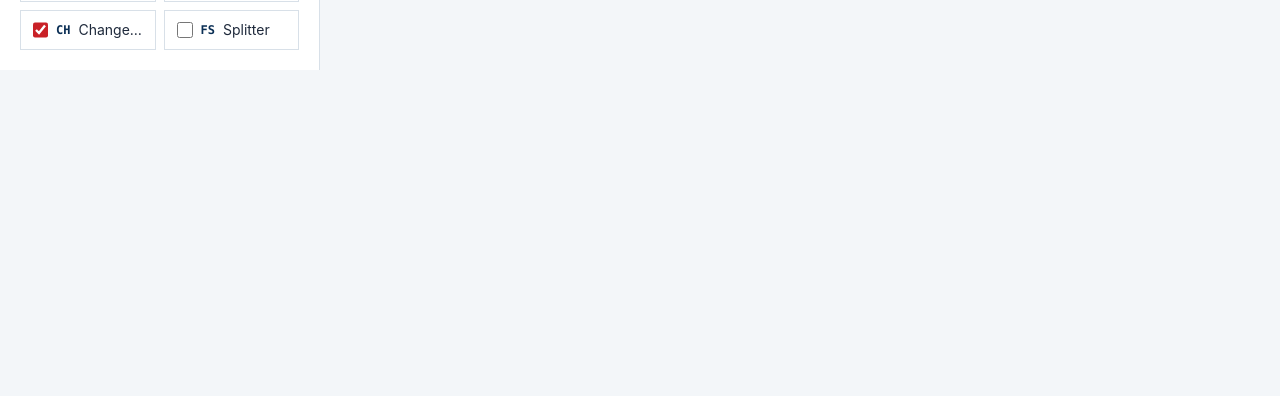
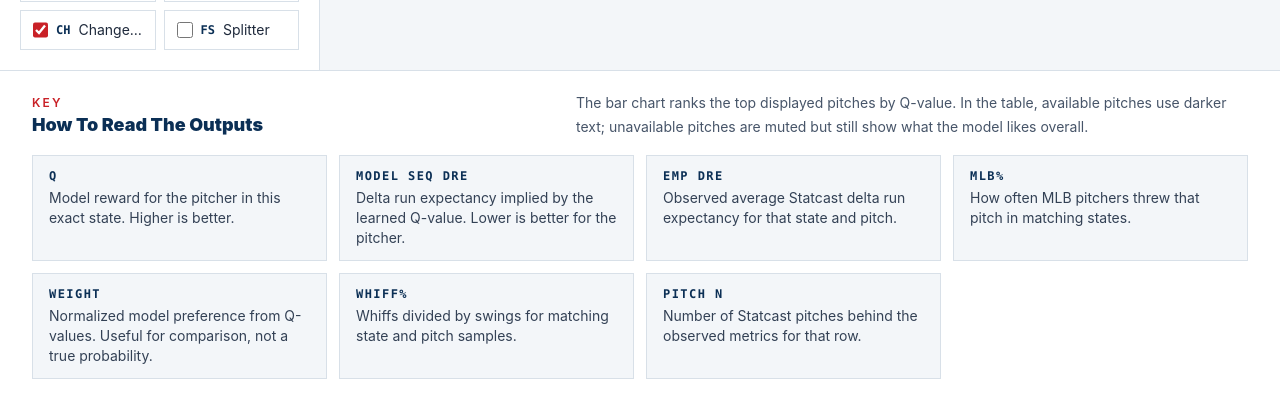
Before and after one commit to haydenkellington/Eclipse26Projectwebsite, a Next.js app in the folder frontend/: page / in a window 1280 px wide. Shown: the part 909-1305 px from the top of the page. Before the commit the page ends 979 px from the top, so only its background shows below. Built offline with nearby package versions, Linux system fonts and the light colour scheme; no server answers.

Commit message:
Add dashboard value key

```diff
--- a/frontend/app/page.tsx
+++ b/frontend/app/page.tsx
@@ -4,6 +4,7 @@ import { useEffect, useMemo, useState } from "react";
 import { ComparisonPanel } from "@/components/ComparisonPanel";
 import { ControlPanel } from "@/components/ControlPanel";
 import { RecommendationPanel } from "@/components/RecommendationPanel";
+import { ValueKey } from "@/components/ValueKey";
 import { fetchRecommendation } from "@/lib/api";
 import type { RecommendationRequest, RecommendationResponse } from "@/lib/types";
 
@@ -78,6 +79,7 @@ export default function Home() {
         />
         <ComparisonPanel recommendation={recommendation} />
       </div>
+      <ValueKey />
     </div>
   );
 }
--- /dev/null
+++ b/frontend/components/ValueKey.tsx
@@ -0,0 +1,60 @@
+"use client";
+
+const DEFINITIONS = [
+  {
+    term: "Q",
+    description: "Model reward for the pitcher in this exact state. Higher is better.",
+  },
+  {
+    term: "Model Seq dRE",
+    description: "Delta run expectancy implied by the learned Q-value. Lower is better for the pitcher.",
+  },
+  {
+    term: "Emp dRE",
+    description: "Observed average Statcast delta run expectancy for that state and pitch.",
+  },
+  {
+    term: "MLB%",
+    description: "How often MLB pitchers threw that pitch in matching states.",
+  },
+  {
+    term: "Weight",
+    description: "Normalized model preference from Q-values. Useful for comparison, not a true probability.",
+  },
+  {
+    term: "Whiff%",
+    description: "Whiffs divided by swings for matching state and pitch samples.",
+  },
+  {
+    term: "Pitch N",
+    description: "Number of Statcast pitches behind the observed metrics for that row.",
+  },
+];
+
+export function ValueKey() {
+  return (
+    <section className="border-t border-line bg-white px-5 py-5 lg:px-8">
+      <div className="mx-auto max-w-[1500px]">
+        <div className="mb-4 flex flex-wrap items-end justify-between gap-2">
+          <div>
+            <p className="text-xs font-semibold uppercase tracking-[0.18em] text-clay">Key</p>
+            <h2 className="text-lg font-black text-savant">How To Read The Outputs</h2>
+          </div>
+          <p className="max-w-2xl text-sm leading-6 text-slate-600">
+            The bar chart ranks the top displayed pitches by Q-value. In the table, available pitches use darker text;
+            unavailable pitches are muted but still show what the model likes overall.
+          </p>
+        </div>
+
+        <dl className="grid gap-3 sm:grid-cols-2 xl:grid-cols-4">
+          {DEFINITIONS.map((item) => (
+            <div key={item.term} className="border border-line bg-ink px-4 py-3">
+              <dt className="font-mono text-xs font-black uppercase tracking-[0.12em] text-savant">{item.term}</dt>
+              <dd className="mt-1 text-sm leading-5 text-slate-700">{item.description}</dd>
+            </div>
+          ))}
+        </dl>
+      </div>
+    </section>
+  );
+}
```
